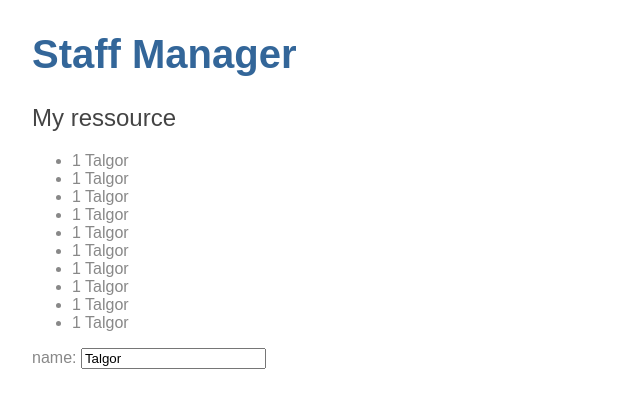
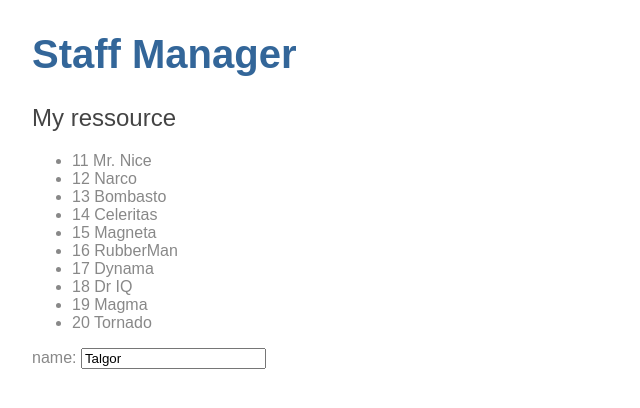
Before and after one commit to salade2doigts/AngularSkills, an Angular app: page / in a window 1280 px wide. Shown: the top 408 px of the page, without its empty margins (0-640 px from the left). Built offline with nearby package versions, Linux system fonts and the light colour scheme.

Commit message:
loop fix

```diff
--- a/src/app/heroes/heroes.component.html
+++ b/src/app/heroes/heroes.component.html
@@ -1,6 +1,6 @@
 <h2>My ressource</h2>
 <ul class="heroes">
-  <li *ngFor="let heroe of heroes">
+  <li *ngFor="let hero of heroes">
     <span class="badge">{{hero.id}}</span> {{hero.name}}
   </li>
 </ul>
```
